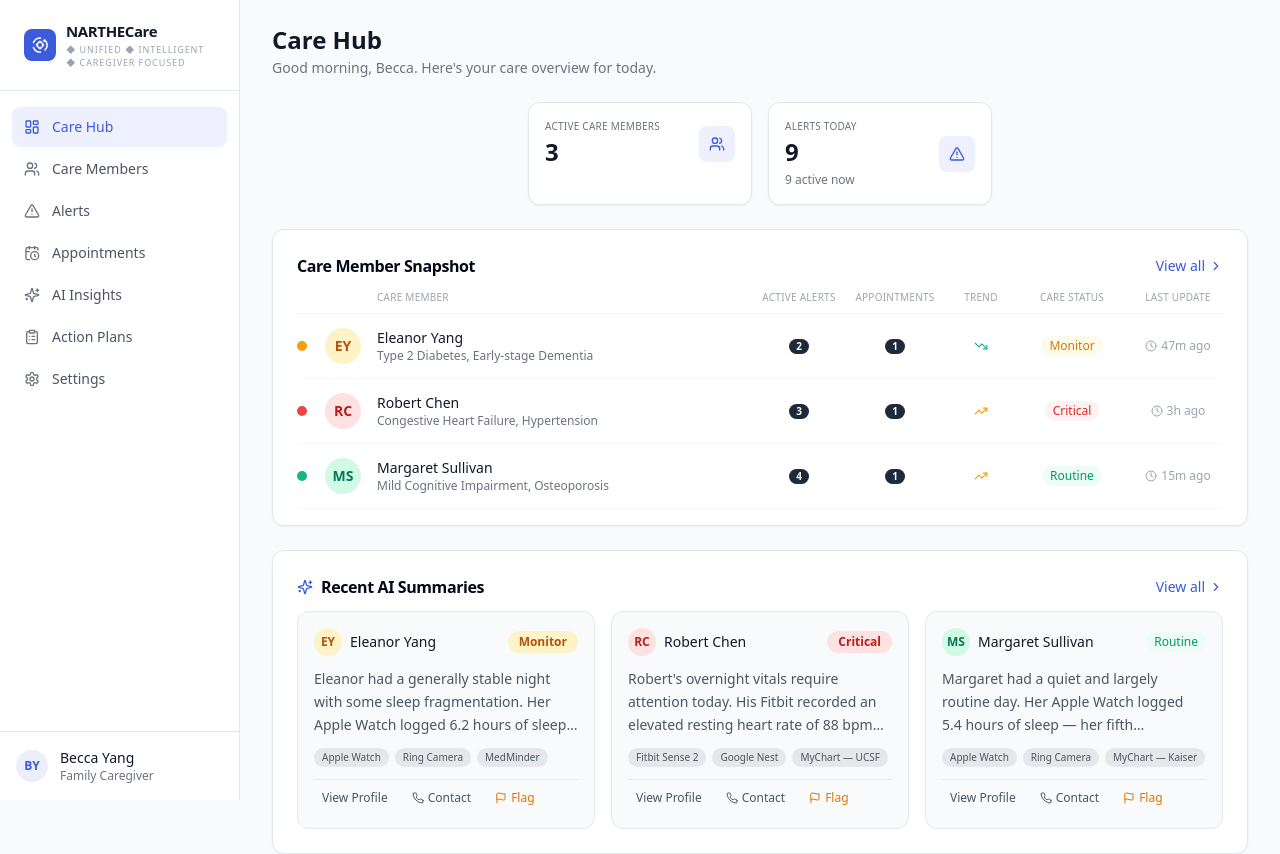
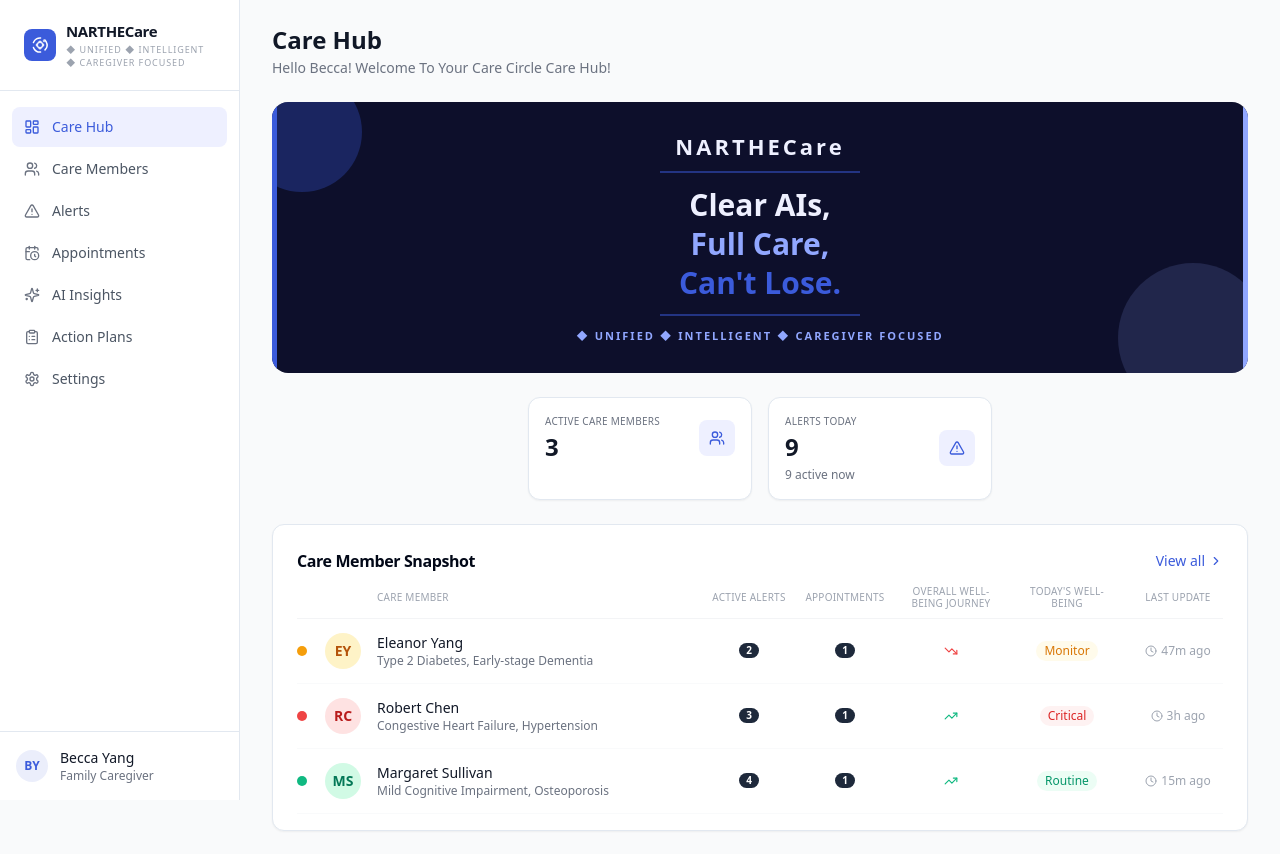
Before and after one commit to Becow13/NARTHECare, a Next.js app: page /dashboard in a window 1280 px wide. Shown: the top 854 px of the page. Built offline with nearby package versions, Linux system fonts and the light colour scheme.

Commit message:
feat: add slogan banner to Care Hub page

```diff
--- a/app/dashboard/page.tsx
+++ b/app/dashboard/page.tsx
@@ -73,12 +73,12 @@ const overallStatusConfig = {
 }
 
 function TrendIcon({ value }: { value: number }) {
-  if (value > 0) return <TrendingUp  className="h-3.5 w-3.5 text-amber-500" />
-  if (value < 0) return <TrendingDown className="h-3.5 w-3.5 text-emerald-500" />
-  return <Minus className="h-3.5 w-3.5 text-gray-400" />
+  if (value > 0) return <TrendingUp className="h-3.5 w-3.5 text-emerald-500" />
+  if (value < 0) return <TrendingDown className="h-3.5 w-3.5 text-red-500" />
+  return <Minus className="h-3.5 w-3.5 text-amber-400" />
 }
 
-const GRID = "grid grid-cols-[12px_36px_1fr_80px_80px_60px_90px_90px] gap-x-4 items-center"
+const GRID = "grid grid-cols-[12px_36px_1fr_80px_80px_100px_100px_90px] gap-x-4 items-center"
 
 export default function CareHubPage() {
   const stats           = MOCK_DASHBOARD_STATS
@@ -96,8 +96,26 @@ export default function CareHubPage() {
       <div>
         <h1 className="text-2xl font-semibold text-gray-900 dark:text-white">Care Hub</h1>
         <p className="text-sm text-gray-500 dark:text-gray-400 mt-0.5">
-          Good morning, Becca. Here&apos;s your care overview for today.
+          Hello Becca! Welcome To Your Care Circle Care Hub!
         </p>
+      </div>
+
+
+      {/* ── Slogan Banner ── */}
+      <div style={{position: 'relative', borderRadius: '16px', overflow: 'hidden', background: '#0d0f2b', padding: '28px 36px'}}>
+        <div style={{position: 'absolute', top: 0, left: 0, width: '5px', height: '100%', background: '#3B5BDB'}} />
+        <div style={{position: 'absolute', top: 0, right: 0, width: '5px', height: '100%', background: '#91A7FF'}} />
+        <div style={{position: 'absolute', top: '-30px', left: '-30px', width: '120px', height: '120px', borderRadius: '50%', background: '#3B5BDB', opacity: 0.3}} />
+        <div style={{position: 'absolute', bottom: '-40px', right: '-20px', width: '150px', height: '150px', borderRadius: '50%', background: '#91A7FF', opacity: 0.15}} />
+        <div style={{textAlign: 'center', position: 'relative'}}>
+          <div style={{fontSize: '22px', fontWeight: 700, color: '#EEF0FF', letterSpacing: '3px', marginBottom: '8px'}}>NARTHECare</div>
+          <div style={{height: '2px', background: '#3B5BDB', opacity: 0.5, width: '200px', margin: '0 auto 12px'}} />
+          <div style={{fontSize: '30px', fontWeight: 700, color: '#EEF0FF', lineHeight: 1.3}}>Clear AIs,</div>
+          <div style={{fontSize: '30px', fontWeight: 700, color: '#91A7FF', lineHeight: 1.3}}>Full Care,</div>
+          <div style={{fontSize: '30px', fontWeight: 700, color: '#3B5BDB', lineHeight: 1.3}}>Can't Lose.</div>
+          <div style={{height: '2px', background: '#3B5BDB', opacity: 0.5, width: '200px', margin: '12px auto 12px'}} />
+          <div style={{fontSize: '11px', fontWeight: 600, color: '#91A7FF', letterSpacing: '2px'}}>◆ UNIFIED ◆ INTELLIGENT ◆ CAREGIVER FOCUSED</div>
+        </div>
       </div>
 
       {/* Stat cards */}
@@ -172,8 +190,8 @@ export default function CareHubPage() {
             <span>Care Member</span>
             <span className="text-center">Active Alerts</span>
             <span className="text-center">Appointments</span>
-            <span className="text-center">Trend</span>
-            <span className="text-center">Care Status</span>
+            <span className="text-center leading-tight">Overall Well-Being Journey</span>
+            <span className="text-center leading-tight">Today's Well-Being</span>
             <span className="text-center">Last Update</span>
           </div>
 
```
